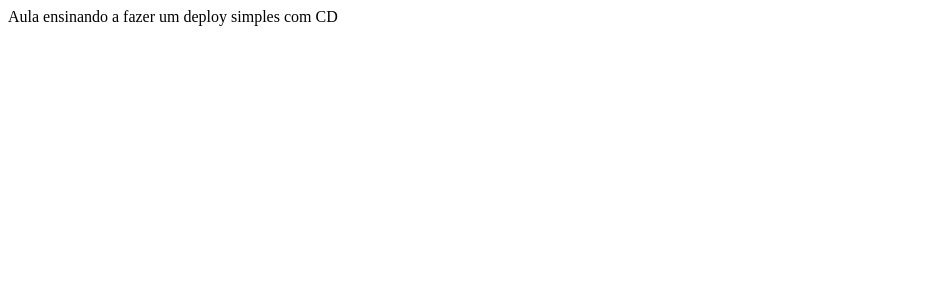
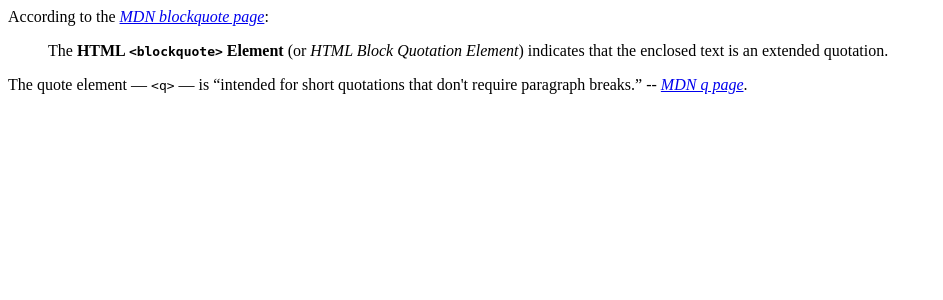
Before and after one commit to EdemilsonB/TreinamentoItau13a, a PHP site: page / in a window 1280 px wide. Shown: the top 300 px of the page, without its empty margins (0-943 px from the left). Run offline with PHP 8.4, Linux system fonts and the light colour scheme.

Commit message:
Teste 1a PHP

```diff
--- a/index.php
+++ b/index.php
@@ -1 +1,12 @@
-Aula ensinando a fazer um deploy simples com CD
+<p>According to the <a href="/en-US/docs/Web/HTML/Element/blockquote">
+<cite>MDN blockquote page</cite></a>:
+</p>
+
+<blockquote cite="/en-US/docs/Web/HTML/Element/blockquote">
+  <p>The <strong>HTML <code>&lt;blockquote&gt;</code> Element</strong> (or <em>HTML Block
+  Quotation Element</em>) indicates that the enclosed text is an extended quotation.</p>
+</blockquote>
+
+<p>The quote element — <code>&lt;q&gt;</code> — is <q cite="/en-US/docs/Web/HTML/Element/q">intended
+for short quotations that don't require paragraph breaks.</q> -- <a href="/en-US/docs/Web/HTML/Element/q">
+<cite>MDN q page</cite></a>.</p>
```
